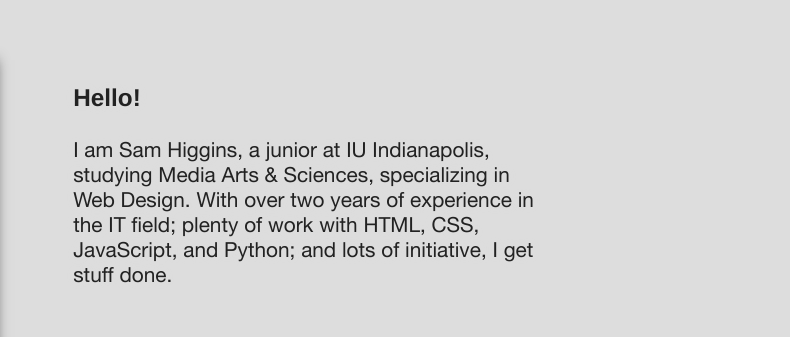
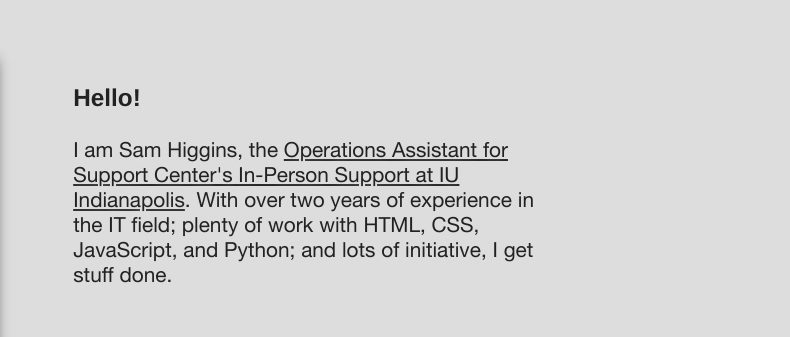
Before and after one commit to samhi113/samhi113Portfolio, a website with bundled scripts: page index.html in a window 1280 px wide. Shown: the part 820-1157 px from the top of the page, 490-1280 px from the left. Built offline with nearby package versions, Linux system fonts and the light colour scheme.

Commit message:
Revise about section and update links
Updated personal information and links in the about section.

```diff
--- a/index.html
+++ b/index.html
@@ -63,7 +63,7 @@
           <img src="files/samHBlue.jpg" alt="Photo of Sam." title="Photo of Sam." id="aboutImg" />
           <div class="aboutText">
             <h3>Hello!</h3>
-            <p>I am Sam Higgins, a junior at IU Indianapolis, studying Media Arts & Sciences, specializing in Web Design. With over two years of experience in the IT field; plenty of work with HTML, CSS, JavaScript, and Python; and lots of initiative, I get stuff done.</p>
+            <p>I am Sam Higgins, the <a href="https://servicenow.iu.edu/kb?id=kb_article_view&sysparm_article=KB0023190">Operations Assistant for Support Center's In-Person Support at IU Indianapolis</a>. With over two years of experience in the IT field; plenty of work with HTML, CSS, JavaScript, and Python; and lots of initiative, I get stuff done.</p>
           </div>
         </div>
 
```
